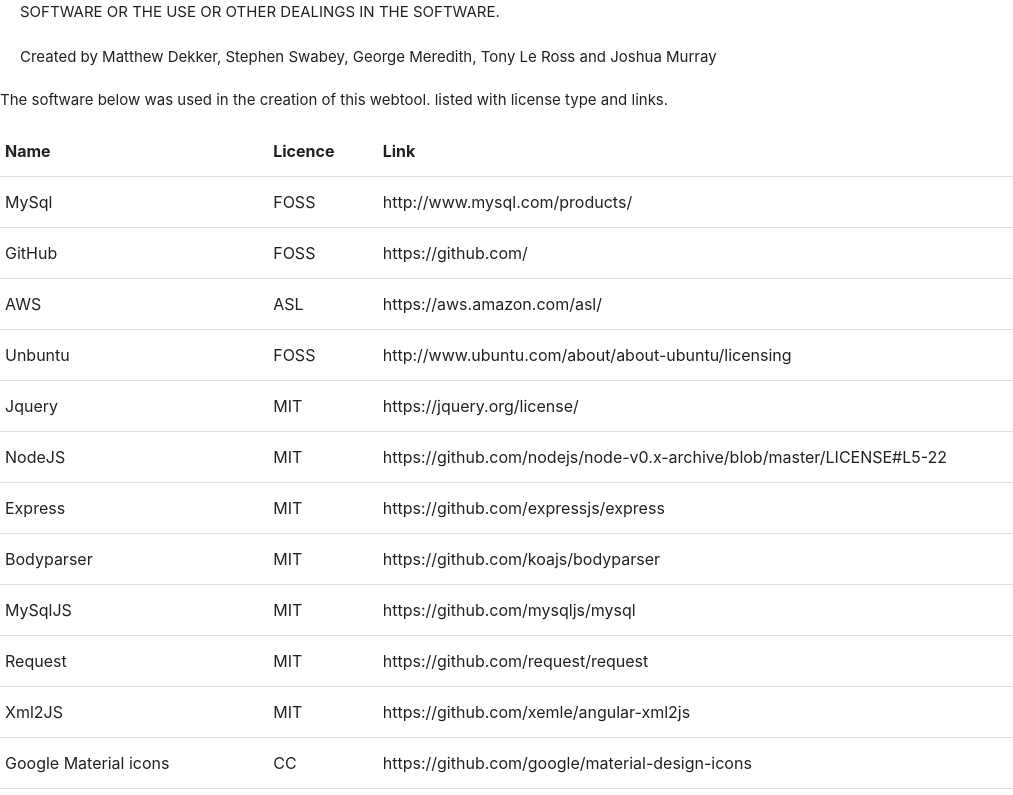
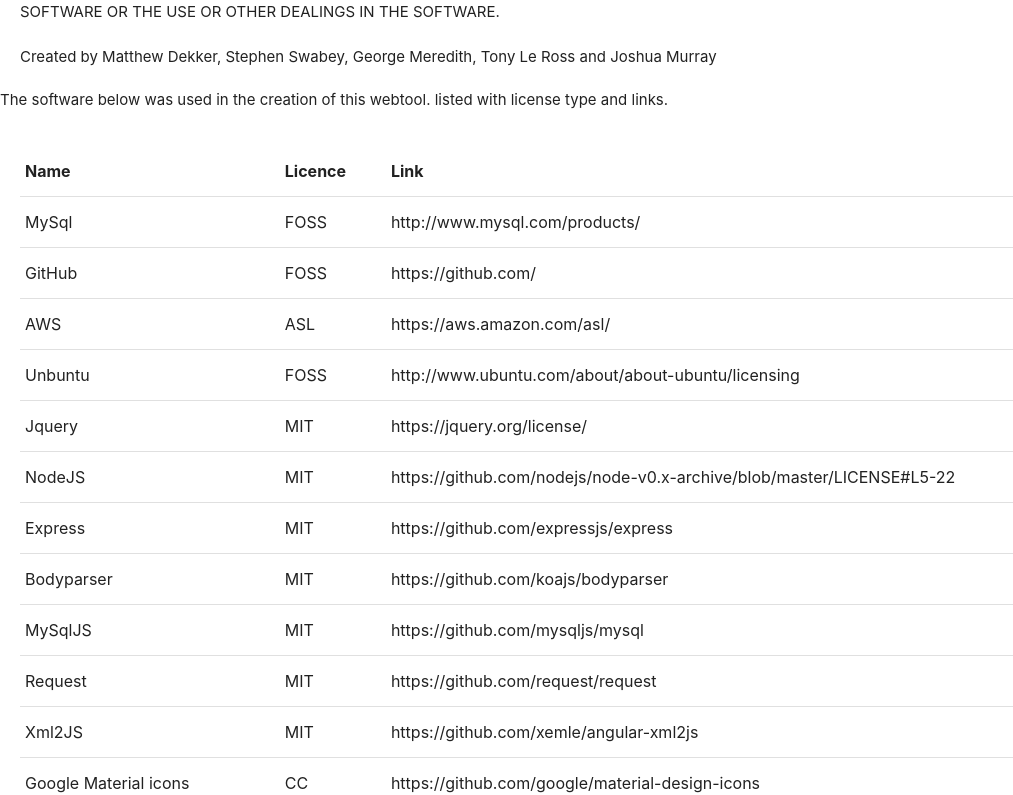
Before and after one commit to canzuk5/plan-your-rec-server, a website: page www/about.html in a window 1280 px wide. Shown: the part 806-1601 px from the top of the page, without its empty margins (0-1013 px from the left). Drawn offline with nearby package versions, Linux system fonts and the light colour scheme; files that its build step writes are made by us from their sources; files whose address does not match are found by name.

Commit message:
addded about

```diff
--- a/www/about.html
+++ b/www/about.html
@@ -52,6 +52,7 @@
 </div>
 <P>The software below was used in the creation of this webtool. listed with license type and links. </P>
 </div>
+<div id="bodyPadder">
 <table style="width:100%">
   <tr>
     <th>Name</th>
@@ -159,4 +160,5 @@
     <td>http://www.metocean.com/terms-conditions</td>
   </tr>
 </table>
+</div>
 </body>
```
